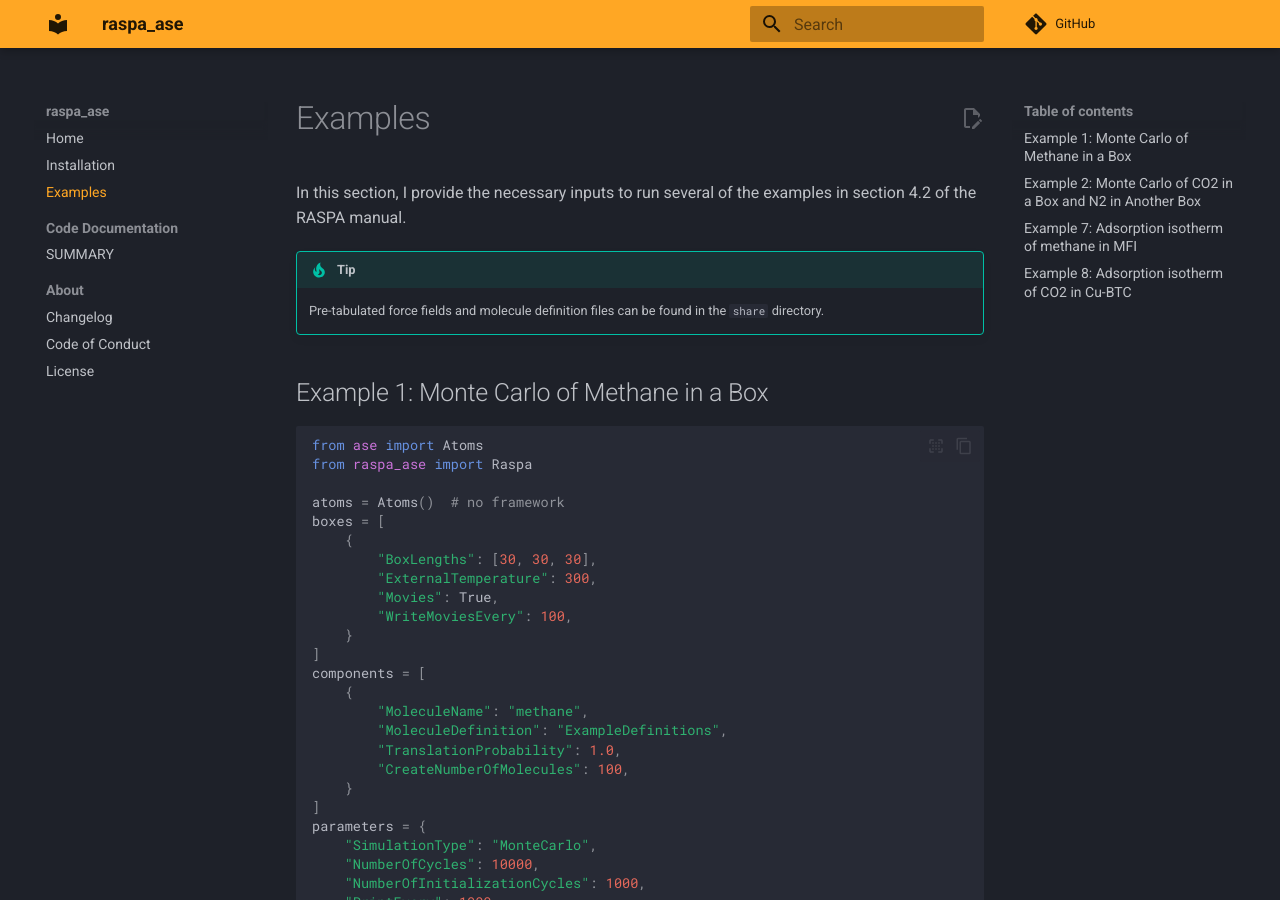
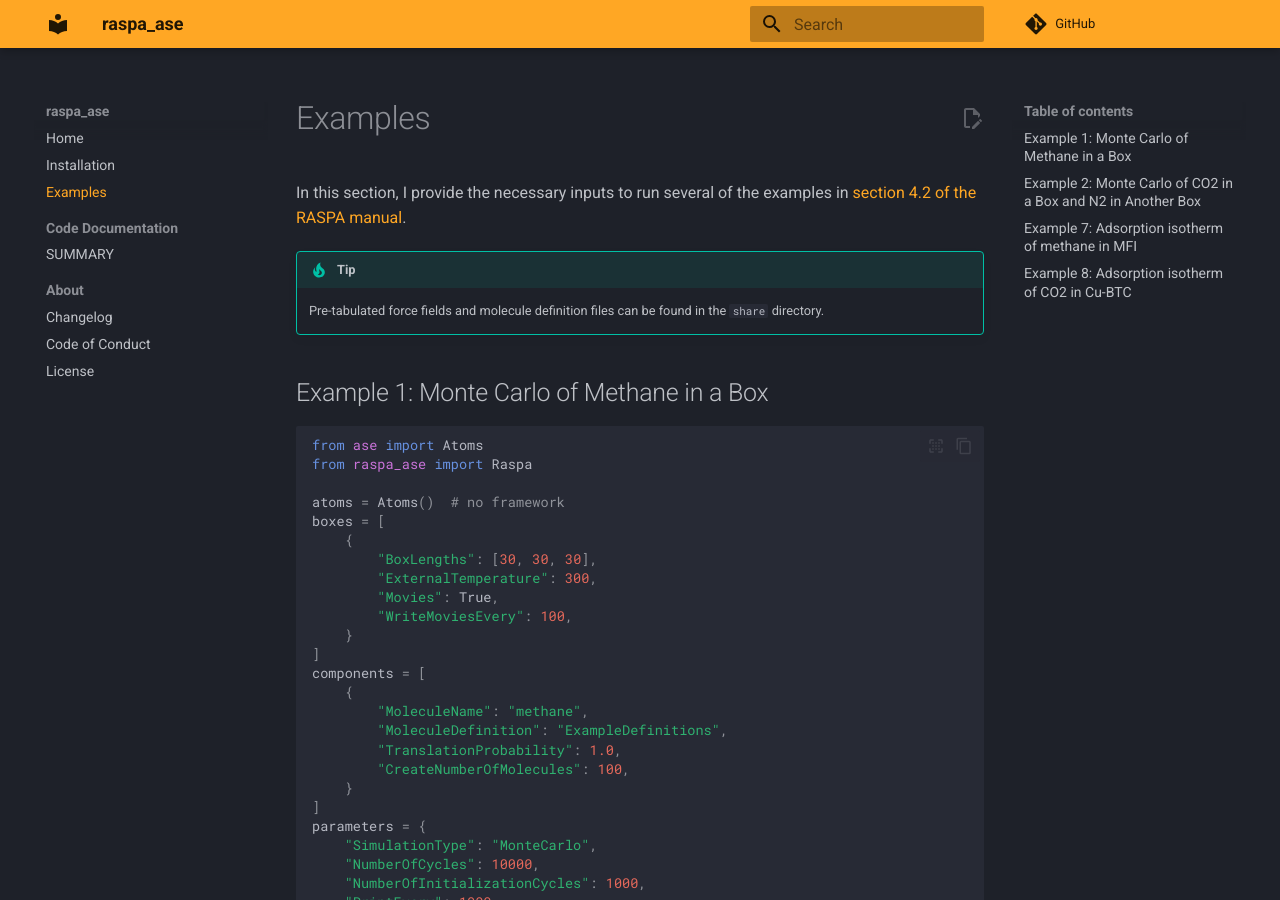
Before and after one commit to Quantum-Accelerators/raspa_ase, an MkDocs documentation site: the page built from docs/example.md, in a window 1280 px wide and 900 px high. Built offline with MkDocs 1.6.1 and Material for MkDocs 9.7.7, drawn with Linux system fonts in a browser that asks for light colours; plug-ins that fetch from the network failed and are left out; comment, search, counter and statistics services are not loaded; part of the change alters nothing that is shown.

```diff
--- a/docs/example.md
+++ b/docs/example.md
@@ -1,6 +1,6 @@
 # Examples
 
-In this section, I provide the necessary inputs to run several of the examples in section 4.2 of the RASPA manual.
+In this section, I provide the necessary inputs to run several of the examples in [section 4.2 of the RASPA manual](https://iraspa.org/download/raspa-manual-23-may-2021/).
 
 !!! Tip
 
```
